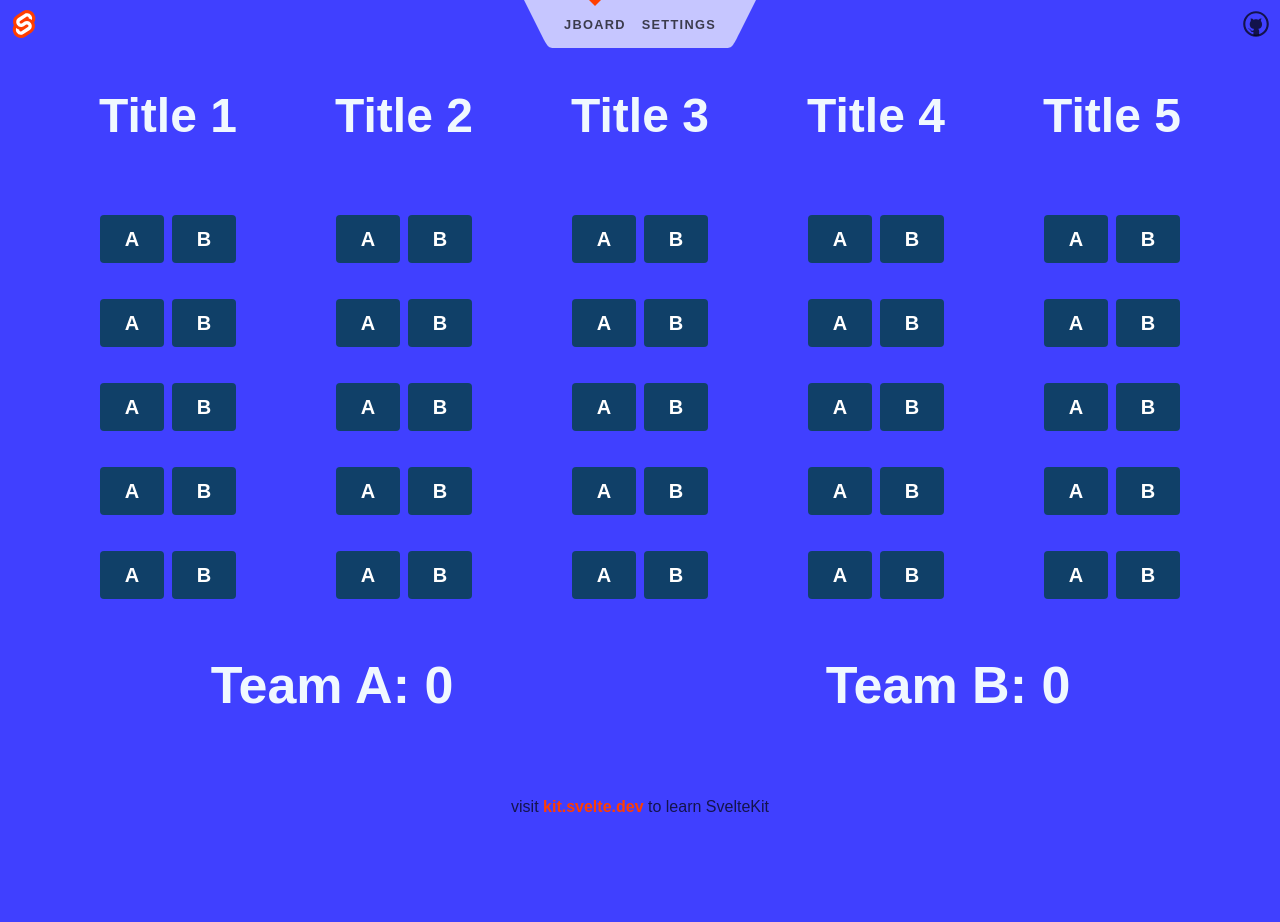
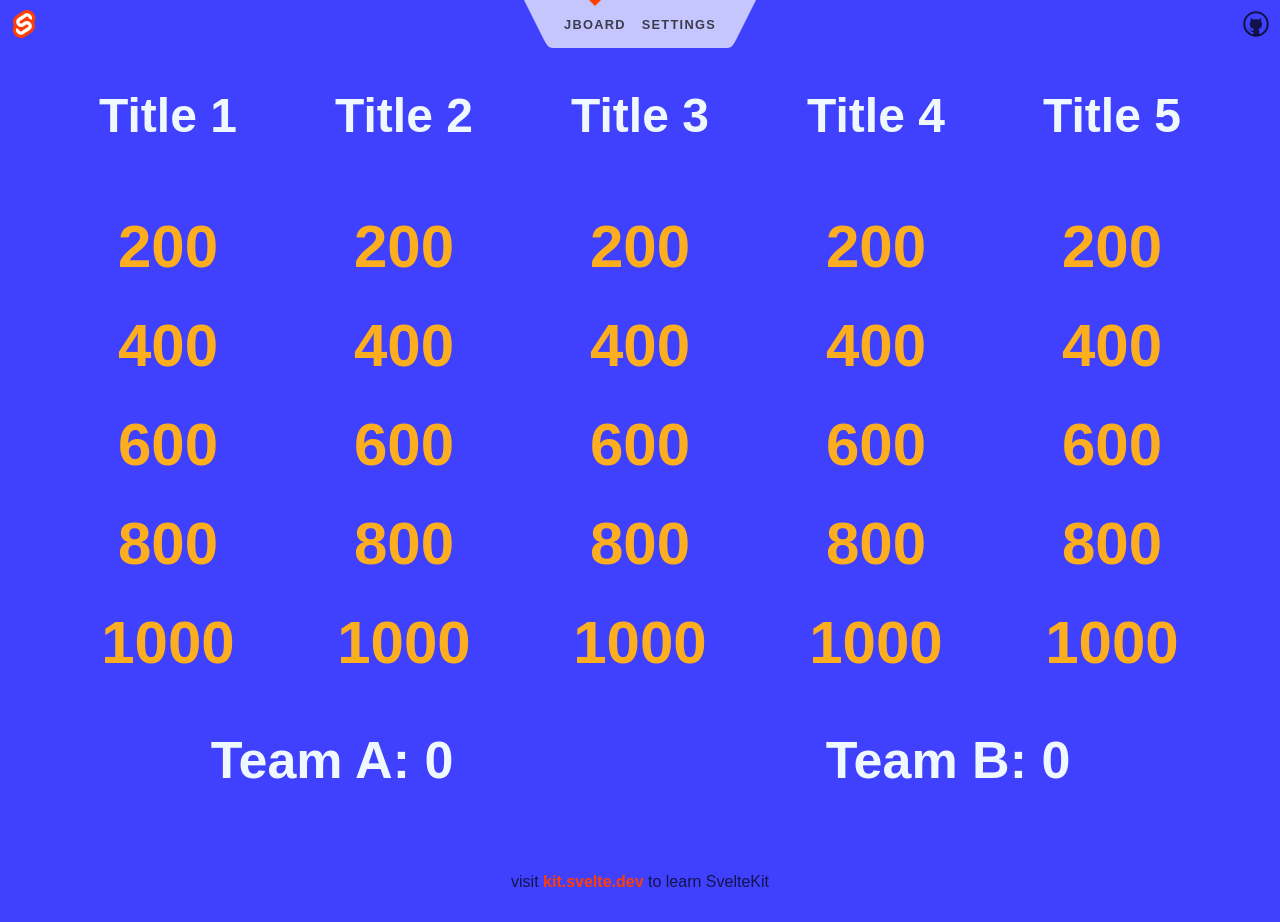
Before and after one commit to paybosllc/jsvelteparty, a SvelteKit app: page / in a window 1280 px wide. Before the commit the page ends 847 px from the top, so only its background shows below. Built offline with nearby package versions, Linux system fonts and the light colour scheme.

Commit message:
another attempt

```diff
--- a/src/routes/ToggleCell.svelte
+++ b/src/routes/ToggleCell.svelte
@@ -3,10 +3,11 @@
 	import TCell from './TCell.svelte';
   import ToggleButton from './ToggleButton.svelte'
   import { scoreTeamA, scoreTeamB } from './store'
+  import { writable } from 'svelte/store'
 
-  $: showToggle = false;
-  $: tbASelected = false;
-  $: tbBSelected = false;
+  const showToggle = writable(false);
+  const tbASelected = writable(false);
+  const tbBSelected = writable(false);
 
   /**
 	 * @type {number}
@@ -25,15 +26,15 @@
 </script>
 
 <div class="container" id="gridId">
-{#if showToggle}
+{#if !$showToggle}
 <div>
-  <button class="no-border" on:click|preventDefault={() => showToggle = !showToggle}>{scoreValue}</button>
+  <button class="no-border" on:click|preventDefault={() => $showToggle = !$showToggle}>{scoreValue}</button>
 </div>
 {:else}
 <div>
   <TCell>
-    <ToggleButton title='A' score={scoreValue} disabled={tbBSelected} bind:selected = {tbASelected} on:scoreEvent={scoreEvent} />
-    <ToggleButton title='B' score={scoreValue} disabled={tbASelected} bind:selected = {tbBSelected} on:scoreEvent={scoreEvent} />
+    <ToggleButton title='A' score={scoreValue} disabled={$tbBSelected} bind:selected = {$tbASelected} on:scoreEvent={scoreEvent} />
+    <ToggleButton title='B' score={scoreValue} disabled={$tbASelected} bind:selected = {$tbBSelected} on:scoreEvent={scoreEvent} />
   </TCell>
 </div>
 {/if}
```
